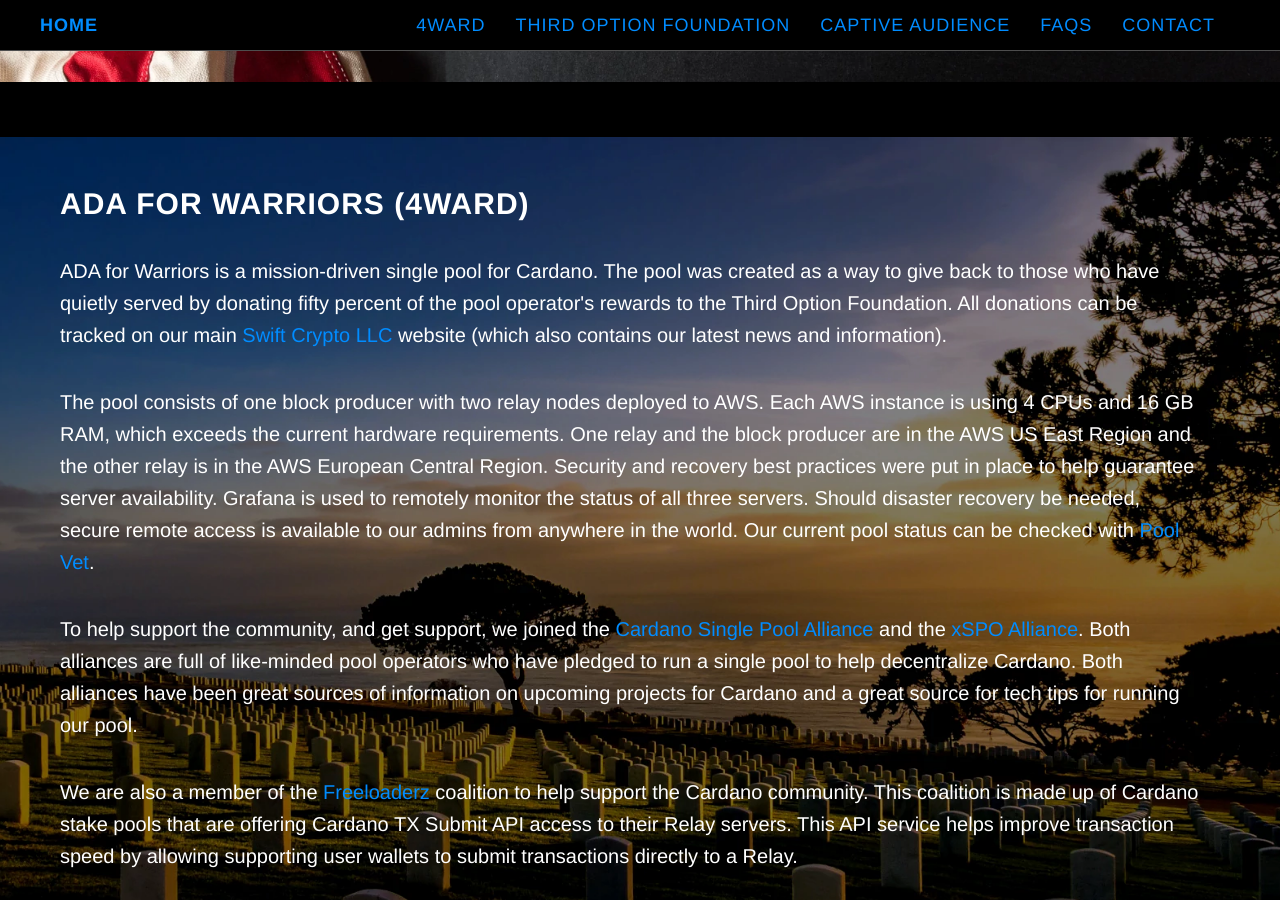
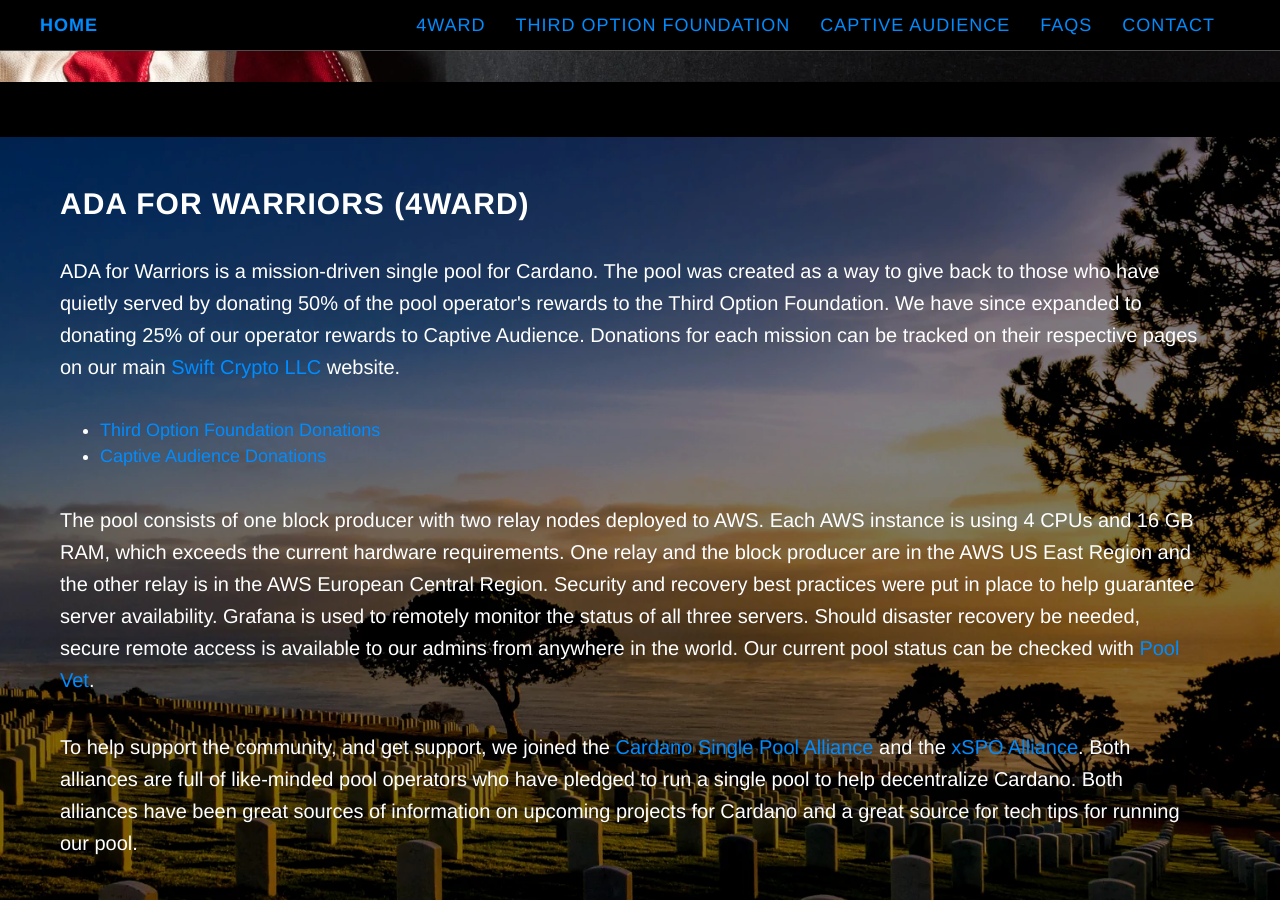
Before and after one commit to fisherstevenk/4WARD, a Jekyll site: the page built from index.html, in a window 1280 px wide and 900 px high, scrolled down 818 px. Built offline with Jekyll 4.4.1, drawn with Linux system fonts in a browser that asks for light colours.

Commit message:
update pool cert

```diff
--- a/_includes/4ward.html
+++ b/_includes/4ward.html
@@ -5,11 +5,20 @@
             <h2>ADA for Warriors (4WARD)</h2>
             <p>ADA for Warriors is a mission-driven single pool for Cardano. The pool was created as a
                 way to give back to those who have quietly served
-                by donating fifty percent of the pool operator's rewards to the Third
-                    Option Foundation.  All donations can be tracked on our main <a
-                    href="https://swiftcryptollc.github.io/donations/third-option-foundation/" target="_blank"
-                    onclick="updateGoogle('scllc')">Swift Crypto LLC</a> website (which also contains our latest
-                    news and information).</p>
+                by donating 50% of the pool operator's rewards to the Third
+                    Option Foundation.  We have since expanded to donating 25% of our operator rewards to Captive Audience.  Donations for each
+                    mission can be tracked on their respective pages on our main <a href="https://www.swiftcryptollc.com/" target="_blank"
+                    onclick="updateGoogle('scllc')">Swift Crypto LLC</a> website.</p>
+                    <p><ul>
+                        <li>
+                            <a href="https://www.swiftcryptollc.com/donations/third-option-foundation/" target="_blank"
+                            onclick="updateGoogle('scllc')">Third Option Foundation Donations</a>
+                        </li>
+                        <li>
+                            <a href="https://www.swiftcryptollc.com/donations/captive-audience/" target="_blank"
+                            onclick="updateGoogle('scllc')">Captive Audience Donations</a>
+                        </li>
+                    </ul></p>
             <p>The pool consists of one block producer with two relay nodes deployed to AWS. Each AWS instance is using
                 4 CPUs and 16 GB RAM, which exceeds the current hardware requirements.
                 One relay and the block producer are in the AWS US East Region and the other relay is in the AWS
--- a/extendedPoolMetaData.json
+++ b/extendedPoolMetaData.json
@@ -21,7 +21,7 @@
             "vat_id": ""
         },
         "about": {
-            "me": "The ADA for Warriors (4WARD) pool is a mission-driven single pool operated by a small business located in the US. The pool was created as a way to give back to those who have quietly served by donating fifty percent of the operator's rewards to the Third Option Foundation.  Our pool operator has over 22 years of software and system engineering experience.",
+            "me": "The ADA for Warriors (4WARD) pool is a mission-driven single pool operated by a small business located in the US. The pool was created as a way to give back to those who have quietly served by donating 50% of the operator's rewards to the Third Option Foundation.  We have since expanded to donating 25% of our operator rewards to Captive Audience. Donations for each mission can be tracked on their respective pages on our main Swift Crypto LLC website.",
             "server": "Servers consist of two relays and one block producer deployed in AWS.  Each instance has 4 CPUs and 16 GB RAM (exceeds current hardware requirements).  One relay and the block producer are in the AWS US East Region and the other relay is in the AWS European Central Region.  Security and recovery best practices have been implemented to help ensure availability.",
             "company": "Swift Crypto LLC is a small business registered in Leesburg, Virginia, USA."
         }
--- a/poolMetaData.json
+++ b/poolMetaData.json
@@ -1,6 +1,6 @@
 {
 "name": "ADA for Warriors",
-"description": "A mission-driven single pool that donates 50% of it's operator's rewards to the Third Option Foundation.  The Third Option Foundation seeks to heal, help, and honor members of the CIA's Special Operations community and their families.",
+"description": "Mission-driven single pool that donates it's op's rewards to the Third Option Foundation (50%) and Captive Audience (25%). TOF supports the CIA's Spec Ops community and Captive Audience provides an array of security/survivability courses and services.",
 "ticker": "4WARD",
 "homepage": "https://4wardpool.swiftcryptollc.com",
 "extended": "https://4wardpool.swiftcryptollc.com/extendedPoolMetaData.json"
--- a/poolMetaDataHash.txt
+++ b/poolMetaDataHash.txt
@@ -1 +1 @@
-22b9db30756d4ee102cd85a5ff22f15e7e1e769b3e45b0737e6d6c7870c5e86e
+5fd4f1d92529e92c2b2710c1780a4b3efbab477387eb6e48a3ffb95550a92fca
```
Also changed, not shown: 7 other files.
